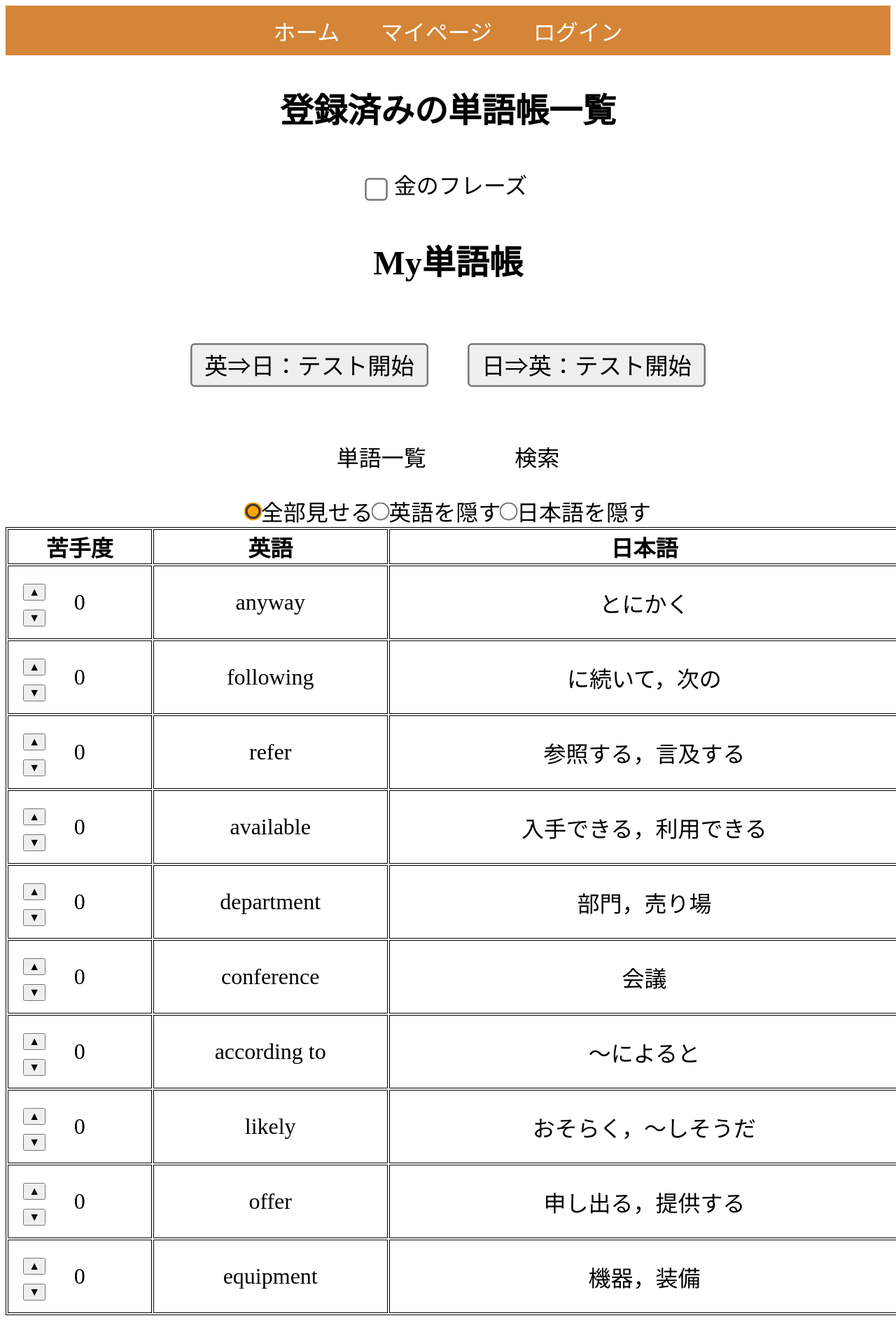
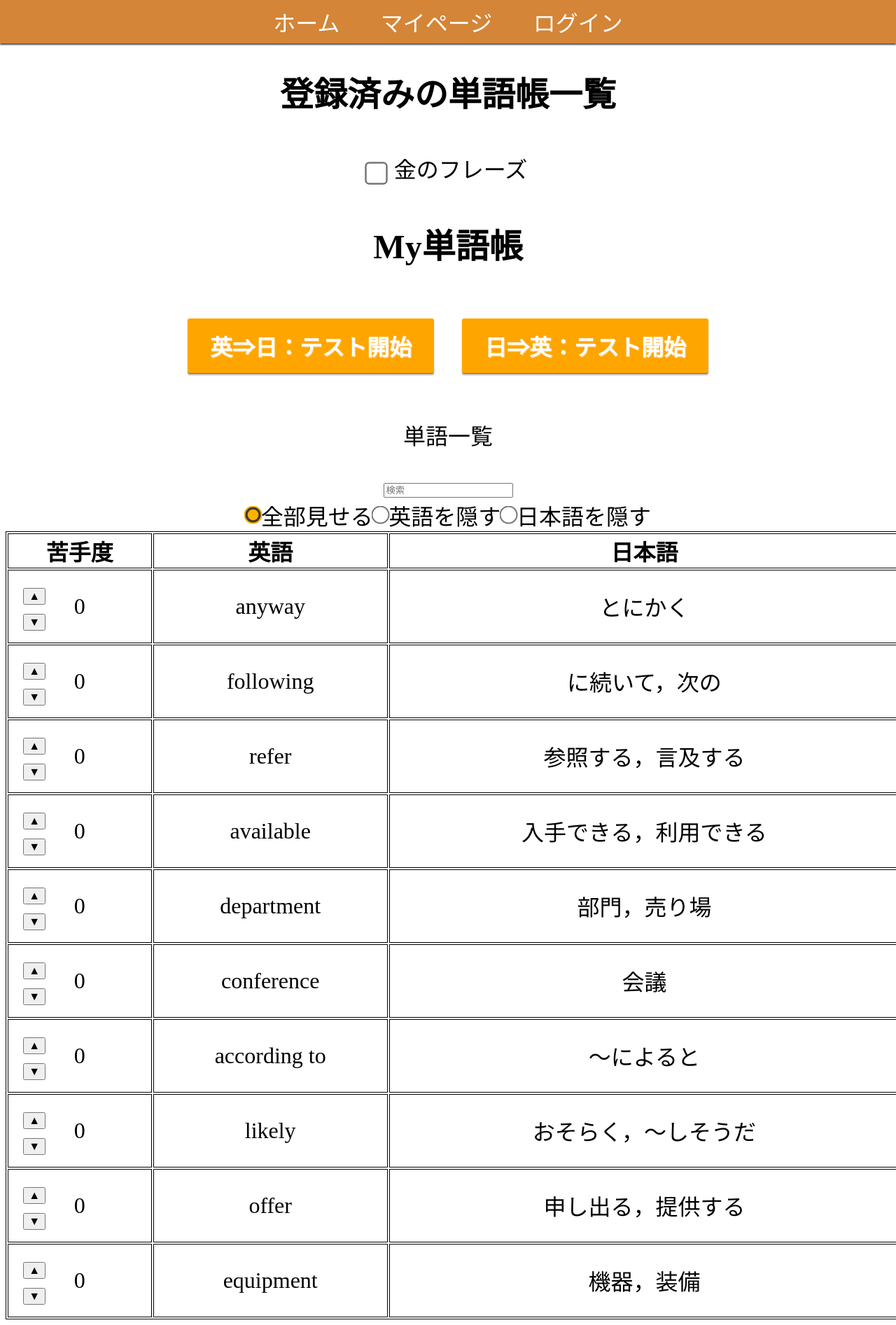
Before and after one commit to uta7/graduation-work, a PHP site: page /mypage.php in a window 1280 px wide. Shown: the whole page at 70% size. Run offline with PHP 8.4, Linux system fonts and the light colour scheme; data that the repository does not hold is empty.

Commit message:
Add files via upload

```diff
--- a/data.php
+++ b/data.php
@@ -10,5 +10,8 @@ $table = array(
           array("No" => 8, "Eng" => "likely", "Ja" => "おそらく，～しそうだ"),
           array("No" => 9, "Eng" => "offer", "Ja" => "申し出る，提供する"),
           array("No" => 10, "Eng" => "equipment", "Ja" => "機器，装備")
-        )
-      ?>
+);
+
+// JSで使える形(json)にエンコード
+$encodedTable = json_encode($table);
+?>
--- a/home.php
+++ b/home.php
@@ -11,7 +11,7 @@
 <body>
   <?php include "header.php" ?>
 
-  <h2>単語帳一覧</h2>
+  <h2 class="headerMargin">単語帳一覧</h2>
   <div>
   <div class="tangochou">
     <input class="checkbox" type="checkbox">
--- a/mypage.php
+++ b/mypage.php
@@ -10,7 +10,7 @@
 
 <body>
   <?php include "header.php" ?>
-  <h2>登録済みの単語帳一覧</h2>
+  <h2 class="headerMargin">登録済みの単語帳一覧</h2>
   <div>
     <div class="tangochou">
       <input class="checkbox" type="checkbox">
--- a/style.css
+++ b/style.css
@@ -5,7 +5,15 @@ body {
 }
 
 #nav {
+	display: flex;
+	justify-content: center;
+	position: fixed;
+	left: 0;
+	top: 0;
+	width: 100vw;
+	z-index: 1001;
 	background-color: #d48537;
+	box-shadow: 0 2px 2px #4b4b4b;
 }
 
 #nav ul li a:active {
@@ -14,13 +22,14 @@ body {
 
 #nav ul {
   list-style-type: none;
-  padding: 0;
+	width: 100vw;
+  padding: 1vh;
   margin: 0;
 }
 
 #nav ul li {
-  display: inline-block;
-	margin: 1% 2%;
+  display: inline;
+	margin: 2% 2%;
 }
 
 #nav ul li a {
@@ -41,6 +50,9 @@ body {
 	display: flexbox;
 	flex-direction: column;
 }
+.headerMargin {
+	margin-top: 12vh;
+}
 
 /*---------- 単語帳 ----------*/
 .flexPa {
@@ -48,13 +60,25 @@ body {
 	justify-content: center;
 }
 
-.marginChi {
-	margin-right: 10%;
+.testStartBtn {
+  display: inline-block;
+  padding: 0.5em 1em;
+	margin: 1em 0.5em;
+  text-decoration: none;
+  background: orange;
+  color: white;
+  box-shadow: 0px 2px 2px rgba(0, 0, 0, 0.29);
+  border-bottom: solid 1px #627295;
+  border-radius: 3px;
+  font-weight: bold;
+  text-shadow: 1px 1px 1px rgba(255, 255, 255, 0.5);
 }
 
-.testStartBtn {
-	transform:scale(2.5);
-	margin: 5% 10%;
+.testStartBtn:active  {
+  -webkit-transform: translateY(4px);
+  transform: translateY(4px);
+  box-shadow: 0px 0px 1px rgba(0, 0, 0, 0.2);
+  border-bottom: none;
 }
 
 .radios {
@@ -67,7 +91,7 @@ body {
 	transform:scale(2.0);
 	margin: 0.3rem;
 	padding: 0.3rem;
-	accent-color: orange;
+	accent-color: rgb(255, 179, 0);
 }
 
 .badBtn {
@@ -103,10 +133,23 @@ table, td, th {
 .tangochou a:hover {
 	text-decoration: underline;
 }
+
+#searchBox {
+	height: 70%;
+}
+
+
 /*---------- test ----------*/
 .backColorTest {
 	background-color: white;
 	font-weight: bold;
+}
+
+.backgroundRight {
+	background-color: aquamarine;
+}
+.backgroundWrong {
+	background-color: red;
 }
 
 .hidden {
--- a/tango.php
+++ b/tango.php
@@ -1,9 +1,9 @@
 <?php include "data.php" ?>
-  <button class="testStartBtn" type="button" onclick="location.href='q&a.php'">英⇒日：テスト開始</button>
-  <button class="testStartBtn" type="button" onclick="location.href='test.php'">日⇒英：テスト開始</button>
-  <div class="flexPa" >
-    <p class="marginChi" >単語一覧</p>
-    <p>検索</p>
+  <a class="testStartBtn" href='q&a.php'>英⇒日：テスト開始</a>
+  <a class="testStartBtn"  href='test.php'>日⇒英：テスト開始</a>
+  <div>
+    <p >単語一覧</p>
+    <input id="searchBox" type="text" placeholder="検索" />
   </div>
   <div class="radios" >
     <input id="radio1" class="radio" type="radio" name="word" checked><label for="radio1">全部見せる</label>
@@ -21,9 +21,9 @@
           <div class="flex">
             <div class="left">
               <!-- 苦手度上昇ボタン -->
-              <button class="badBtn" id="up" type="button" onclick="updateBad(<?= $row['No'] ?>, 'up');">▲</button>
+              <button class="badBtn" class="up" type="button" onclick="updateBad(<?= $row['No'] ?>, 'up');">▲</button>
               <!-- 苦手度下降ボタン --><br>
-              <button class="badBtn" id="down" type="button" onclick="updateBad(<?= $row['No'] ?>, 'down');">▼</button>
+              <button class="badBtn" class="down" type="button" onclick="updateBad(<?= $row['No'] ?>, 'down');">▼</button>
             </div>
             <p id="bad<?php echo $row["No"]; ?>">0<p>
           </div>
--- a/tangochou.php
+++ b/tangochou.php
@@ -10,7 +10,7 @@
 
 <body>
   <?php include "header.php" ?>
-  <h2>金のフレーズ</h2>
+  <h2 class="headerMargin">金のフレーズ</h2>
   <div class="flexPa">
     <input class="checkbox" type="checkbox">
     <p class="fontsizeSmall" >この単語帳をマイページに登録する</p>
```
Also changed, not shown: other parts of style.css (+31 -4 lines), q&a.php (+28 -11 lines), test.php (+35 -9 lines).
